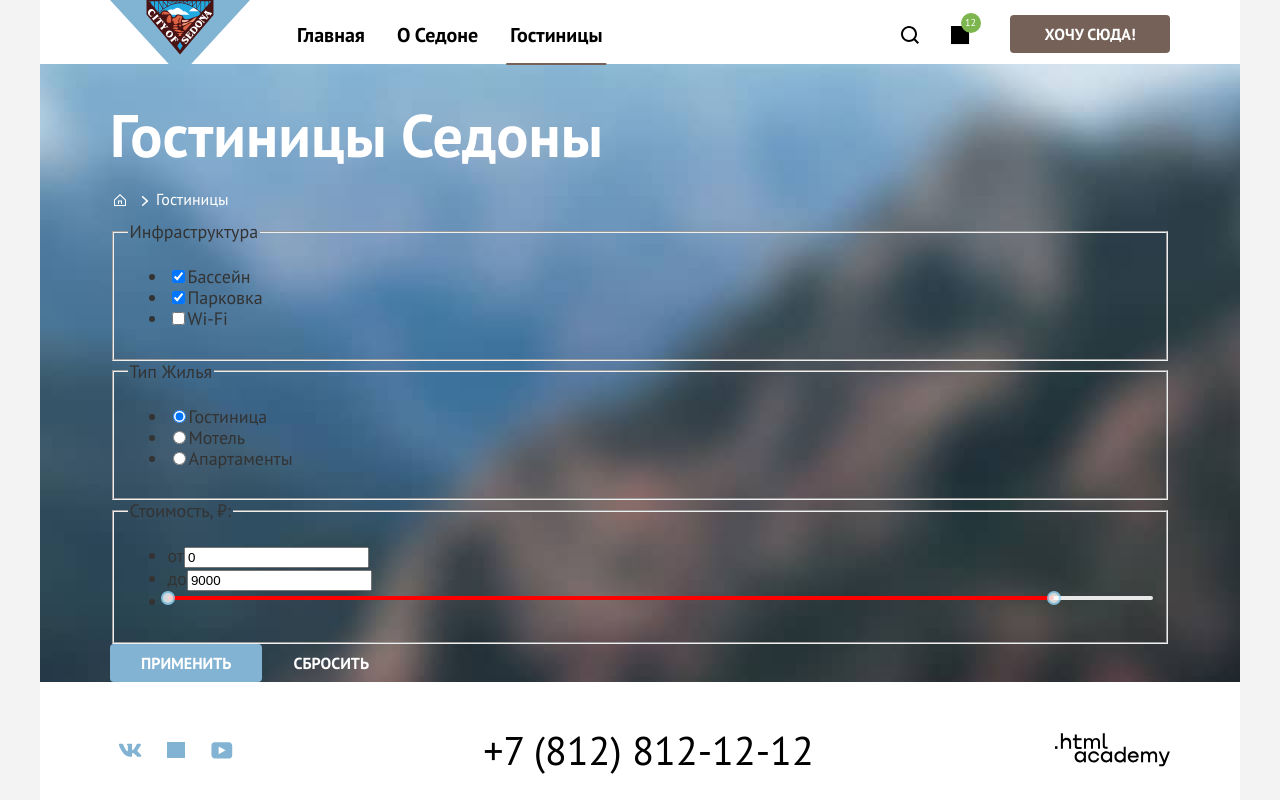
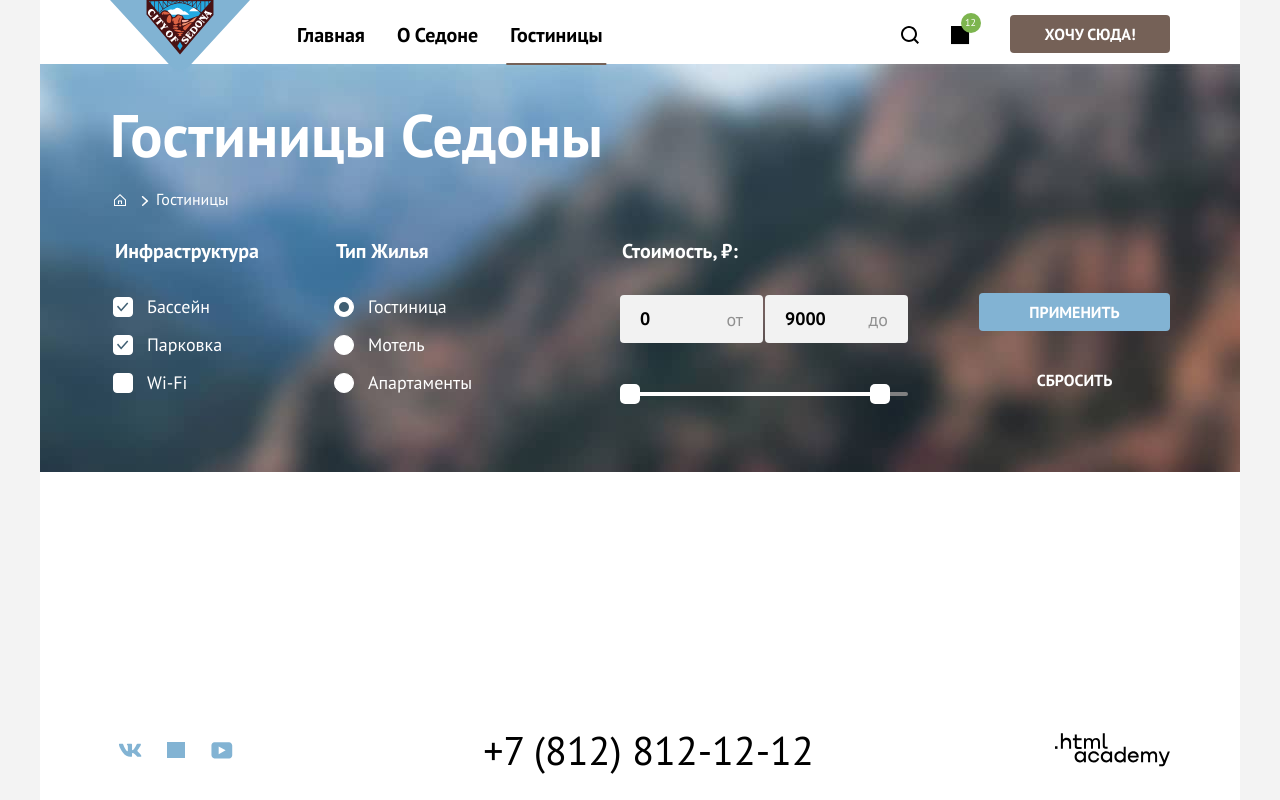
Before and after one commit to Valehorn/sedona-react, a React (Vite) app: page /catalog in a window 1280 px wide. Built offline with nearby package versions, Linux system fonts and the light colour scheme; grey boxes are pictures that could not be loaded.

Commit message:
Реализация filter__form

```diff
--- a/src/blocks/filter-form/filterForm.jsx
+++ b/src/blocks/filter-form/filter.jsx
@@ -1,4 +1,3 @@
-import './filter.scss';
 import { useState } from 'react';
 import Breadcrumbs from '../../components/breadcrumbs/breadcrumbs';
 import CheckboxInput from '../../components/checkboxInput/checkboxInput';
@@ -7,6 +6,7 @@ import Container from '../container/container';
 import PriceInput from '../../components/priceInput/priceInput';
 import InputRange from '../../components/inputRange/inputRange';
 import Button from '../../components/Button/Button';
+import './filter.scss';
 
 function Filter() {
   const breadcrumbs = [
@@ -101,17 +101,32 @@ function Filter() {
     console.log('Отправленные фильтры:', filters);
   };
 
+  const handleReset = () => {
+    setFilters({
+      amenities: {
+        'Бассейн': true,
+        'Парковка': true,
+        'Wi-Fi': false,
+      },
+      accommodationType: 'Гостиница',
+      price: {
+        min: '0',
+        max: '9000'
+      }
+    });
+  };
+
   return (
     <section className="filter">
       <Container>
         <h1 className="filter__title">Гостиницы Седоны</h1>
         <Breadcrumbs items={breadcrumbs} section="filter" />
-        <form className="filter__form" onSubmit={handleSubmit}>
+        <form className="filter__form" onSubmit={handleSubmit} onReset={handleReset} action="/">
           {fields.map((item) => {
             return (
               <fieldset key={item.title} className="filter__fields">
                 <legend>{item.title}</legend>
-                <ul className="filter__input-list">
+                <ul className={`filter__input-list ${item.type === 'number' ? 'filter__input-list--price' : ''}`}>
                   {item.inputs.map((input, inputIndex) => (
                     <li key={inputIndex}>
                       {item.type === 'checkbox' && (
@@ -145,7 +160,7 @@ function Filter() {
                   {item.type === 'number' && (
                     <li>
                       <InputRange
-                        className="filter__price-slider"
+                        className="input-range"
                         min={0}
                         max={10000}
                         value={[Number(filters.price.min), Number(filters.price.max)]}
--- a/src/blocks/filter-form/filter.scss
+++ b/src/blocks/filter-form/filter.scss
@@ -6,6 +6,7 @@
   background-size: cover;
   background-color: vars.$primary-bg-color;
   padding-block-start: 32px;
+  padding-block-end: 70px;
 
   .container {
     flex-direction: column;
@@ -20,3 +21,66 @@
   margin: 0;
   margin-block-end: 3px;
 }
+
+.filter__breadcrumbs {
+  margin: 0;
+  margin-block-end: 18px;
+}
+
+.filter__form {
+  display: flex;
+  flex-wrap: wrap;
+}
+
+.filter__fields {
+  border: 1px solid transparent;
+  margin-inline-end: 69px;
+  padding: 0;
+
+  legend {
+    font-size: 20px;
+    font-weight: 700;
+    line-height: 24px;
+    color: #ffffff;
+    margin-block-end: 32px;
+  }
+
+
+  &:nth-of-type(2n) {
+    margin-inline-end: auto;
+  }
+
+  &:nth-of-type(3n) {
+    margin-inline-end: 70px;
+  }
+}
+
+.filter__input-list {
+  display: flex;
+  flex-direction: column;
+  gap: 15px 0;
+  list-style: none;
+  padding: 0;
+  margin: 0;
+}
+
+.filter__input-list--price {
+  display: grid;
+  grid-template-columns: repeat(2, 143px);
+  gap: 44px 2px;
+}
+
+li:has(.filter__price-slider) {
+  grid-column: 1 / -1;
+}
+
+.filter__button-container {
+  display: flex;
+  flex-direction: column;
+  gap: 30px;
+  padding-block-start: 54px;
+}
+
+.filter__button {
+  width: 191px;
+}
--- a/src/components/breadcrumbs/breadcrumbs.jsx
+++ b/src/components/breadcrumbs/breadcrumbs.jsx
@@ -1,4 +1,5 @@
 import './breadcrumbs.scss';
+import '../../blocks/filter-form/filter.scss';
 import BreadcrumbsItem from './breadcrumbsItem';
 
 function Breadcrumbs({ items, section }) {
--- a/src/components/breadcrumbs/breadcrumbs.scss
+++ b/src/components/breadcrumbs/breadcrumbs.scss
@@ -2,10 +2,9 @@
   display: flex;
   flex-wrap: wrap;
   align-items: center;
+  list-style: none;
   gap: 6px;
-  margin: 0;
   padding: 0;
-  list-style: none;
 }
 
 .breadcrumbs__item {
--- a/src/components/checkboxInput/checkbox-input.scss
+++ b/src/components/checkboxInput/checkbox-input.scss
@@ -0,0 +1,73 @@
+label:has([type="checkbox"]),
+label:has([type="radio"]) {
+  display: flex;
+  align-items: center;
+  gap: 0 14px;
+  cursor: pointer;
+  transition: opacity 0.3s ease;
+
+  input {
+    position: relative;
+    appearance: none;
+    border: 1px solid #ffffff;
+    background-color: #ffffff;
+    cursor: pointer;
+    margin: 0;
+  }
+
+  input::before {
+    position: absolute;
+    top: 50%;
+    left: 50%;
+    transform: translate(-50%, -50%);
+    content: "";
+    opacity: 0;
+    transition: opacity 0.3s ease;
+  }
+
+  span {
+    font-size: 18px;
+    line-height: 23px;
+    color: #ffffff;
+  }
+
+  &:hover {
+    opacity: 0.6;
+  }
+
+  input:checked::before {
+    opacity: 1;
+  }
+}
+
+label:has([type="checkbox"]) {
+  input {
+    width: 20px;
+    height: 20px;
+    border-radius: 4px;
+  }
+
+  input::before {
+    background-image: url(../../assets/image/icons/check-mark.svg);
+    background-position:  center;
+    background-size: 12px 10px;
+    background-repeat: no-repeat;
+    width: 12px;
+    height: 10px;
+  }
+}
+
+label:has([type="radio"]) {
+  input {
+    width: 20px;
+    height: 20px;
+    border-radius: 50%;
+  }
+
+  input::before {
+    background-color: #3f5e72;
+    border-radius: 50%;
+    width: 10px;
+    height: 10px;
+  }
+}
--- a/src/components/checkboxInput/checkboxInput.jsx
+++ b/src/components/checkboxInput/checkboxInput.jsx
@@ -1,6 +1,19 @@
 import './checkbox-input.scss';
 
 function CheckboxInput({ item, input, section, checked = false, onChange = () => {} }) {
+  const handleKeyDown = (event) => {
+    if (event.key === 'Enter' || event.key === 'Space') {
+      event.preventDefault();
+      onChange({
+        target: {
+          type: 'checkbox',
+          value: input,
+          checked: !checked
+        }
+      });
+    }
+  };
+
   return (
     <label>
       <input
@@ -10,6 +23,7 @@ function CheckboxInput({ item, input, section, checked = false, onChange = () =>
         value={input}
         checked={checked}
         onChange={onChange}
+        onKeyDown={handleKeyDown}
       />
       <span>{input}</span>
     </label>
--- a/src/components/inputRange/input-range.scss
+++ b/src/components/inputRange/input-range.scss
@@ -1,3 +1,27 @@
-.filter__price-slider-track {
-  background-color: red;
+.input-range {
+  width: 278px;
+  transform: translateX(10px);
 }
+
+.input-range__track {
+  height: 4px;
+  border-radius: 4px;
+  background-color: #ffffff;
+}
+
+.input-range__rail {
+  height: 4px;
+  background-color: #808080;
+  border-radius: 4px;
+}
+
+.input-range__handle {
+  width: 20px;
+  height: 20px;
+  border-radius: 5px;
+  opacity: 1;
+  background-color: #ffffff;
+  cursor: grab;
+  border: 1px solid transparent;
+  margin-block-start: -8px;
+}
--- a/src/components/inputRange/inputRange.jsx
+++ b/src/components/inputRange/inputRange.jsx
@@ -17,9 +17,9 @@ function InputRange({
     <Slider
       className={className}
       classNames={{
-        rail: `${className}-rail`,
-        track: `${className}-track`,
-        handle: `${className}-handle`
+        rail: `${className}__rail`,
+        track: `${className}__track`,
+        handle: `${className}__handle`
       }}
       range
       min={min}
--- a/src/components/priceInput/price-input.scss
+++ b/src/components/priceInput/price-input.scss
@@ -0,0 +1,34 @@
+label:has(.price-input) {
+  position: relative;
+
+  span {
+    position: absolute;
+    display: block;
+    top: 50%;
+    right: 20px;
+    transform: translateY(-50%);
+    font-size: 18px;
+    line-height: 21px;
+    color: #000000;
+    opacity: 0.4;
+  }
+}
+
+.price-input {
+  font-size: 18px;
+  font-family: inherit;
+  line-height: 24px;
+  font-weight: 700;
+  width: 143px;
+  padding: 12px 40px 12px 20px;
+  border-radius: 4px;
+  border: none;
+  background-color: #f2f2f2;
+}
+
+
+.price-input::-webkit-outer-spin-button,
+.price-input::-webkit-inner-spin-button {
+    -webkit-appearance: none;
+    margin: 0;
+  }
--- a/src/components/priceInput/priceInput.jsx
+++ b/src/components/priceInput/priceInput.jsx
@@ -4,13 +4,15 @@ function PriceInput({ price, input, section, onChange = () => { } }) {
   const fieldName = input === 'от' ? 'min' : 'max';
 
   return (
-    <label className={`price-input ${section ? `${section}__price-input` : ''}`}>
-      {input}
+    <label>
+      <span>{input}</span>
       <input
+        className={`price-input ${section ? `${section}__price-input` : ''}`}
         type="number"
         placeholder={input === 'от' ? '0' : '10000'}
         value={price[fieldName]}
         onChange={(evt) => onChange(evt, 'price', fieldName)}
+        data-label={input}
       />
     </label>
   );
--- a/src/components/radioInput/radioInput.jsx
+++ b/src/components/radioInput/radioInput.jsx
@@ -1,6 +1,19 @@
 import './radio-input.scss';
 
 function RadioInput({ item, input, section, checked, onChange = () => { } }) {
+  const handleKeyDown = (event) => {
+    if (event.key === 'Enter' || event.key === 'Space') {
+      event.preventDefault();
+      onChange({
+        target: {
+          type: 'radio',
+          value: input,
+          checked: true
+        }
+      });
+    }
+  };
+
   return (
     <label>
       <input
@@ -10,6 +23,8 @@ function RadioInput({ item, input, section, checked, onChange = () => { } }) {
         value={input}
         checked={checked}
         onChange={onChange}
+        onKeyDown={handleKeyDown}
+        tabIndex="0"
       />
       <span>{input}</span>
     </label>
--- a/src/pages/catalog.jsx
+++ b/src/pages/catalog.jsx
@@ -1,6 +1,6 @@
 import Footer from "../blocks/footer/footer";
 import Header from "../blocks/header/header";
-import Filter from "../blocks/filter-form/filterForm";
+import Filter from "../blocks/filter-form/filter";
 import Modal from "../blocks/modal/modal";
 
 function Catalog() {
```
